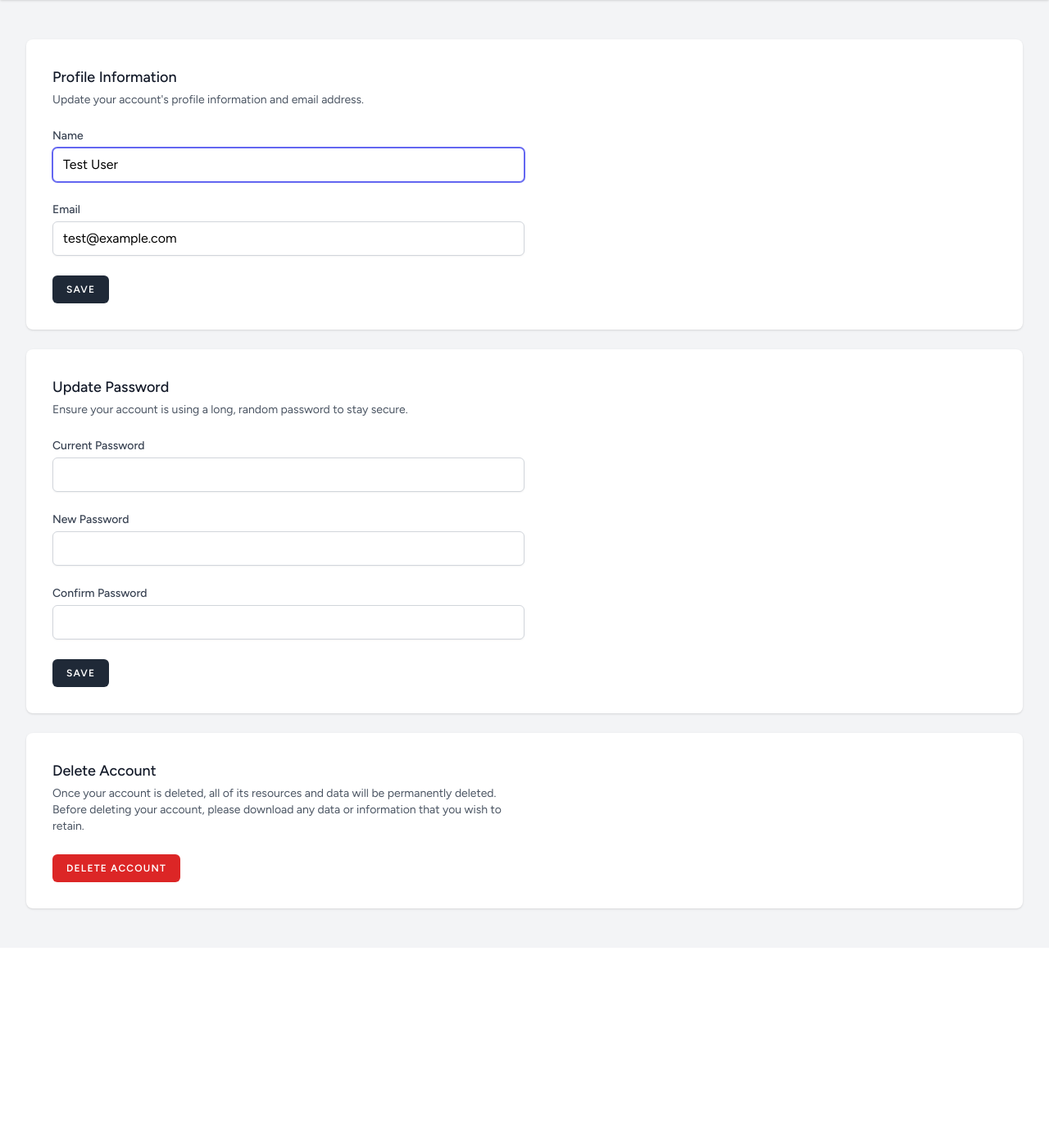
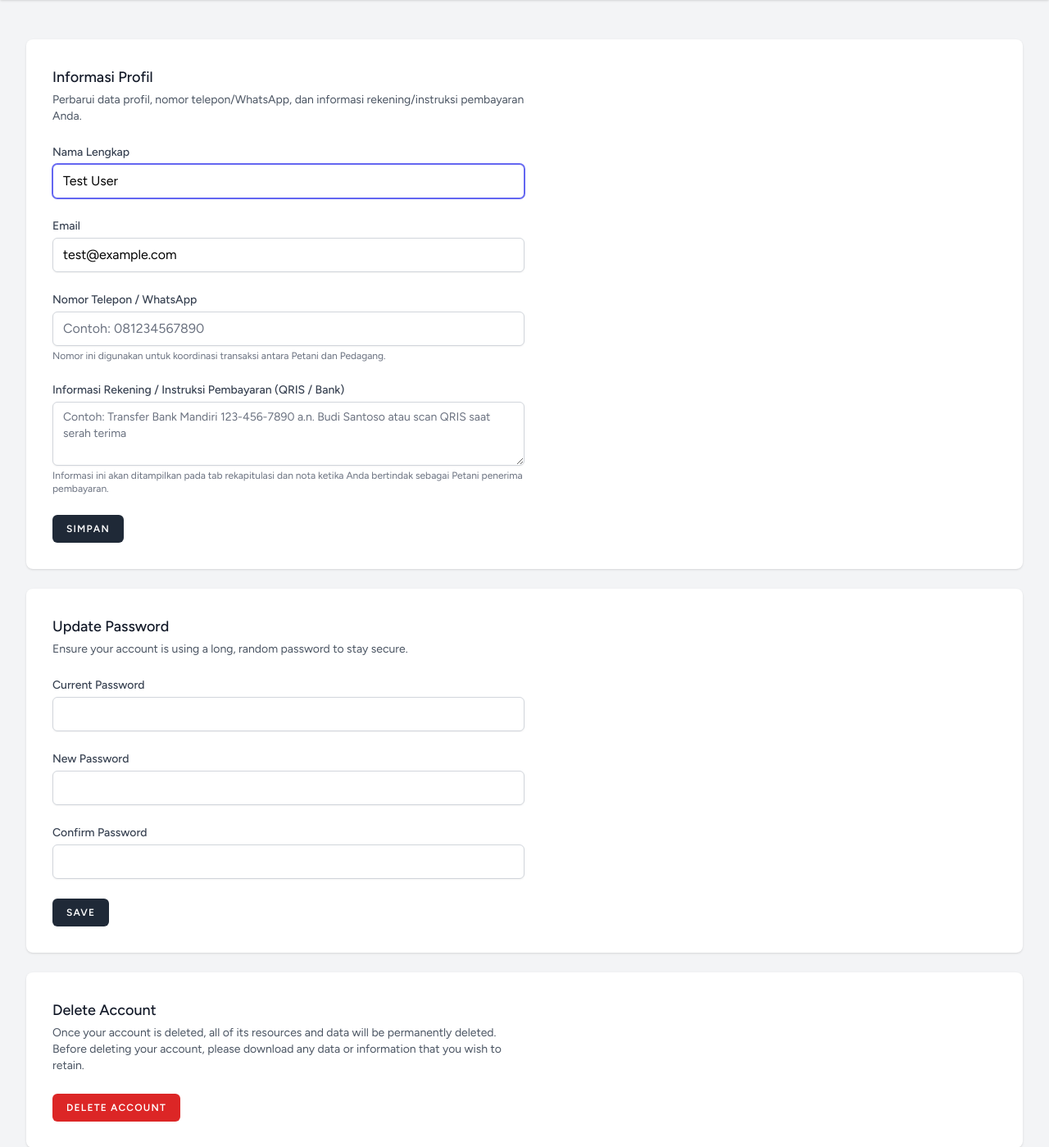
Before and after one commit to XDeemz/SI-TANI, a Laravel app: page /profile in a window 1280 px wide. Shown: the part 138-1537 px from the top of the page at 82% size. Before the commit the page ends 1250 px from the top, so only its background shows below. Run offline with Laravel 12, Linux system fonts and the light colour scheme; a user stored in the database is signed in; data comes from the database, SQL or seed files in the repository; style sheets or scripts are compiled from the project's sources.

Commit message:
feat(F-02): tambah kolom nomor telepon dan info pembayaran pada profil pengguna

```diff
--- a/app/Http/Controllers/ProfileController.php
+++ b/app/Http/Controllers/ProfileController.php
@@ -1,5 +1,5 @@
 <?php
-// test
+
 namespace App\Http\Controllers;
 
 use App\Http\Requests\ProfileUpdateRequest;
--- a/app/Http/Requests/ProfileUpdateRequest.php
+++ b/app/Http/Requests/ProfileUpdateRequest.php
@@ -26,6 +26,8 @@ class ProfileUpdateRequest extends FormRequest
                 'max:255',
                 Rule::unique(User::class)->ignore($this->user()->id),
             ],
+            'phone' => ['nullable', 'string', 'max:20'],
+            'payment_info' => ['nullable', 'string', 'max:1000'],
         ];
     }
 }
--- a/resources/views/profile/partials/update-profile-information-form.blade.php
+++ b/resources/views/profile/partials/update-profile-information-form.blade.php
@@ -1,11 +1,11 @@
 <section>
     <header>
         <h2 class="text-lg font-medium text-gray-900">
-            {{ __('Profile Information') }}
+            {{ __('Informasi Profil') }}
         </h2>
 
         <p class="mt-1 text-sm text-gray-600">
-            {{ __("Update your account's profile information and email address.") }}
+            {{ __('Perbarui data profil, nomor telepon/WhatsApp, dan informasi rekening/instruksi pembayaran Anda.') }}
         </p>
     </header>
 
@@ -18,7 +18,7 @@
         @method('patch')
 
         <div>
-            <x-input-label for="name" :value="__('Name')" />
+            <x-input-label for="name" :value="__('Nama Lengkap')" />
             <x-text-input id="name" name="name" type="text" class="mt-1 block w-full" :value="old('name', $user->name)" required autofocus autocomplete="name" />
             <x-input-error class="mt-2" :messages="$errors->get('name')" />
         </div>
@@ -47,8 +47,22 @@
             @endif
         </div>
 
+        <div>
+            <x-input-label for="phone" :value="__('Nomor Telepon / WhatsApp')" />
+            <x-text-input id="phone" name="phone" type="text" class="mt-1 block w-full" :value="old('phone', $user->phone)" placeholder="Contoh: 081234567890" autocomplete="tel" />
+            <p class="mt-1 text-xs text-gray-500">Nomor ini digunakan untuk koordinasi transaksi antara Petani dan Pedagang.</p>
+            <x-input-error class="mt-2" :messages="$errors->get('phone')" />
+        </div>
+
+        <div>
+            <x-input-label for="payment_info" :value="__('Informasi Rekening / Instruksi Pembayaran (QRIS / Bank)')" />
+            <textarea id="payment_info" name="payment_info" rows="3" class="mt-1 block w-full border-gray-300 focus:border-indigo-500 focus:ring-indigo-500 rounded-md shadow-sm text-sm" placeholder="Contoh: Transfer Bank Mandiri 123-456-7890 a.n. Budi Santoso atau scan QRIS saat serah terima">{{ old('payment_info', $user->payment_info) }}</textarea>
+            <p class="mt-1 text-xs text-gray-500">Informasi ini akan ditampilkan pada tab rekapitulasi dan nota ketika Anda bertindak sebagai Petani penerima pembayaran.</p>
+            <x-input-error class="mt-2" :messages="$errors->get('payment_info')" />
+        </div>
+
         <div class="flex items-center gap-4">
-            <x-primary-button>{{ __('Save') }}</x-primary-button>
+            <x-primary-button>{{ __('Simpan') }}</x-primary-button>
 
             @if (session('status') === 'profile-updated')
                 <p
@@ -57,7 +71,7 @@
                     x-transition
                     x-init="setTimeout(() => show = false, 2000)"
                     class="text-sm text-gray-600"
-                >{{ __('Saved.') }}</p>
+                >{{ __('Tersimpan.') }}</p>
             @endif
         </div>
     </form>
```
Also changed, not shown: tests/Feature/ProfileTest.php (+30 -0 lines).
